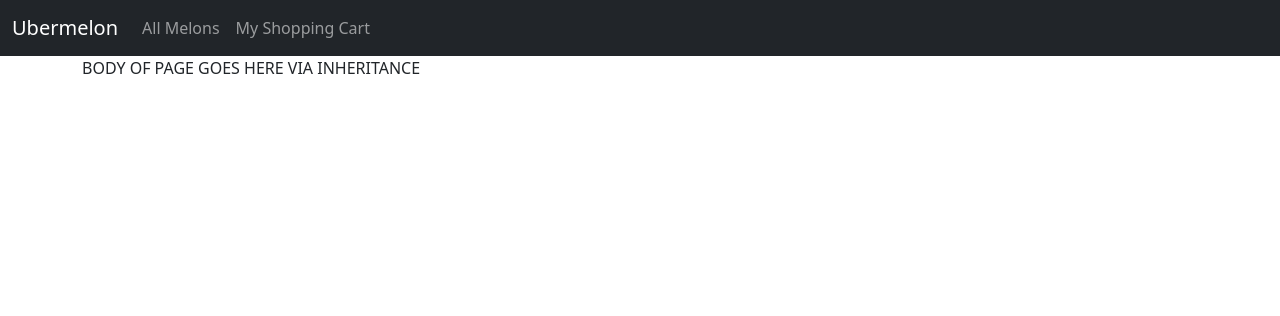
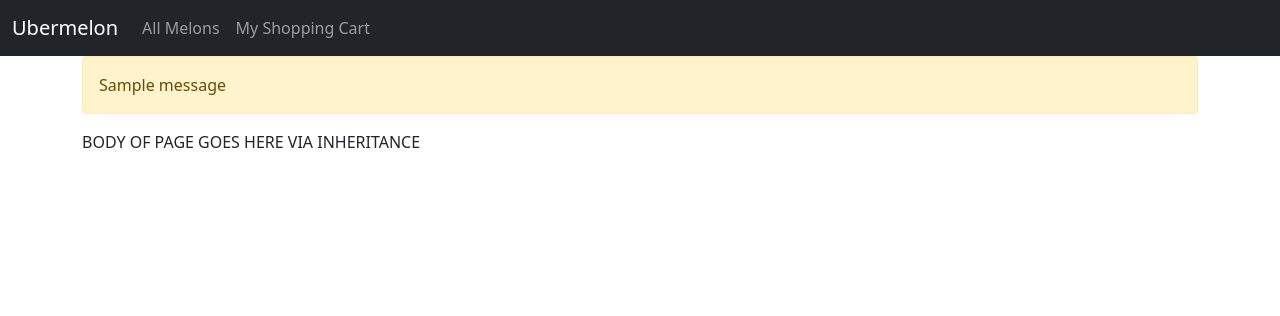
Before and after one commit to nydiamedina/py-proj-3, a Flask app: page / in a window 1280 px wide. Shown: the top 316 px of the page. Run offline with Flask 2, Linux system fonts and the light colour scheme; one stand-in notice (Sample message) is shown.

Commit message:
Add section for flash messages

```diff
--- a/starter/templates/base.html
+++ b/starter/templates/base.html
@@ -25,7 +25,10 @@
 
     <div class="container">
       <!-- This is where the main content goes. -->
-      {% block body %} BODY OF PAGE GOES HERE VIA INHERITANCE {% endblock %}
+      {% for message in get_flashed_messages() %}
+      <p class="alert alert-warning">{{ message }}</p>
+      {% endfor %} {% block body %} BODY OF PAGE GOES HERE VIA INHERITANCE {%
+      endblock %}
     </div>
   </body>
 </html>
```
